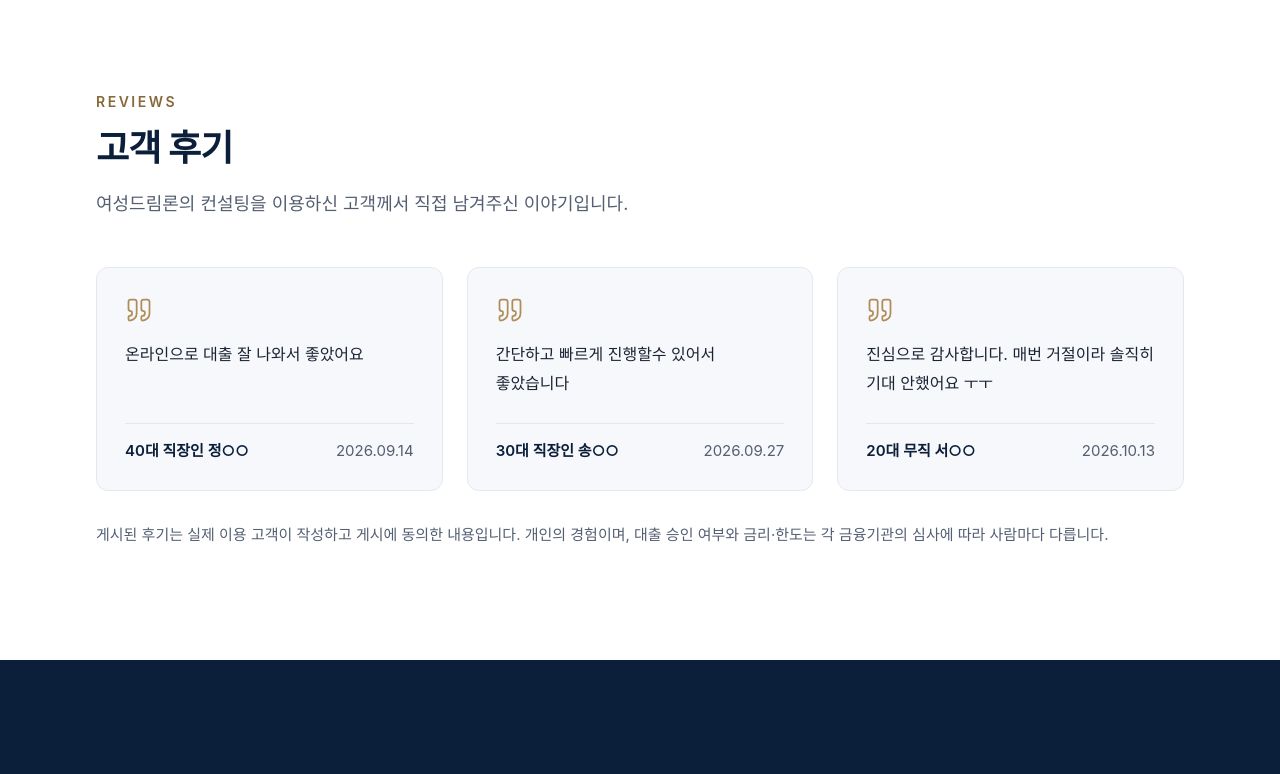
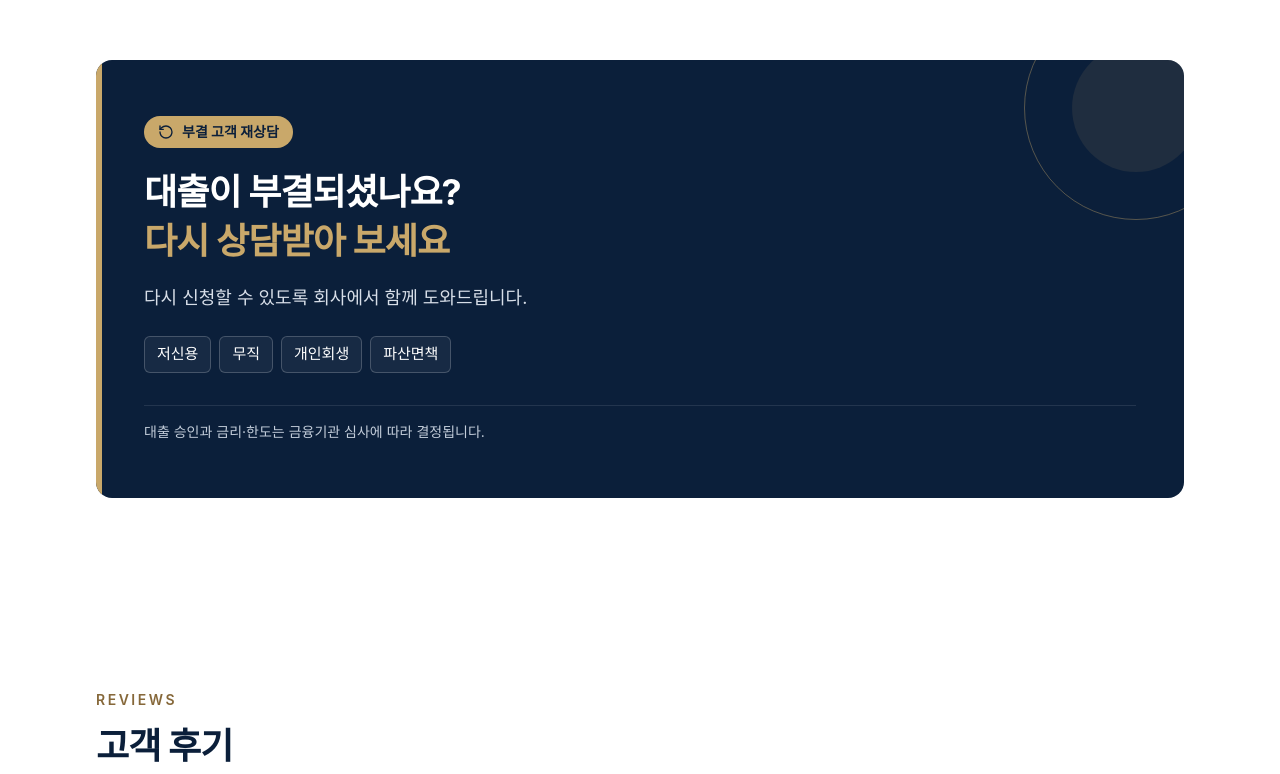
Before and after one commit to akainu1977-debug/yeosung-dreamloan, a React (Vite) app: page / in a window 1280 px wide. Shown: the part 2406-3180 px from the top of the page. Built offline with nearby package versions, Linux system fonts and the light colour scheme; a web font is replaced by a local one.

Commit message:
Add files via upload

```diff
--- a/src/App.tsx
+++ b/src/App.tsx
@@ -2,12 +2,11 @@
 import { navItems } from './content/siteContent';
 import { Header } from './components/Header';
 import { Hero } from './components/Hero';
-
 import { Services } from './components/Services';
 import { Process } from './components/Process';
 import { Principles } from './components/Principles';
 import { Reviews } from './components/Reviews';
-
+import { Banner } from './components/Banner';
 import { Footer } from './components/Footer';
 
 /** 현재 화면에 보이는 섹션을 추적해 메뉴에 표시합니다. */
@@ -51,12 +50,11 @@
       <Header activeId={active} />
       <main id="main">
         <Hero />
-
         <Services />
         <Process />
+        <Banner />
         <Reviews />
         <Principles />
-
       </main>
       <Footer />
     </>
```
